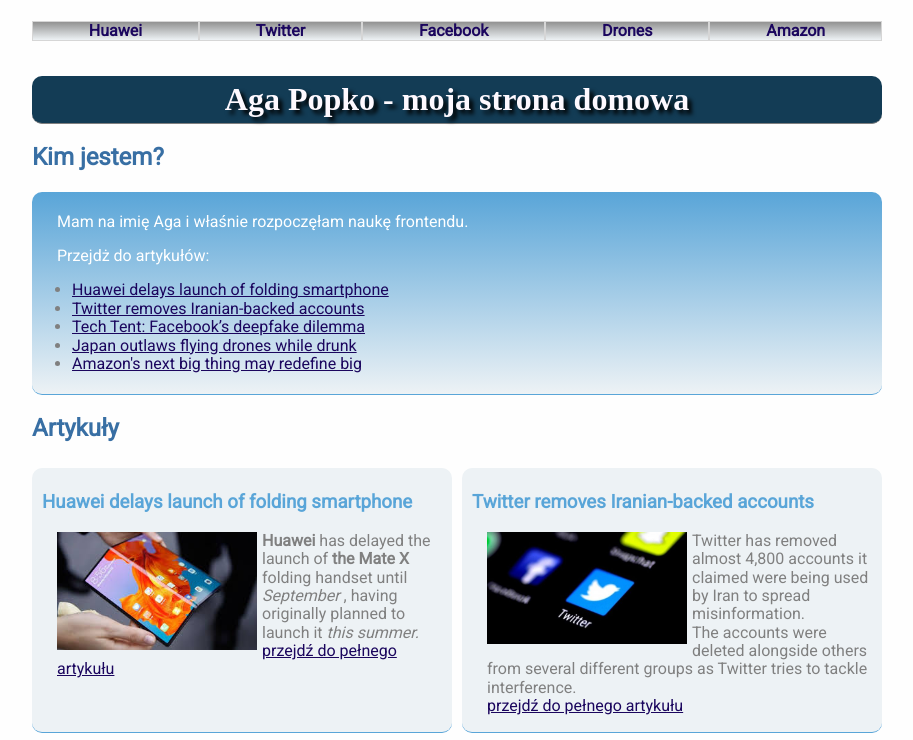
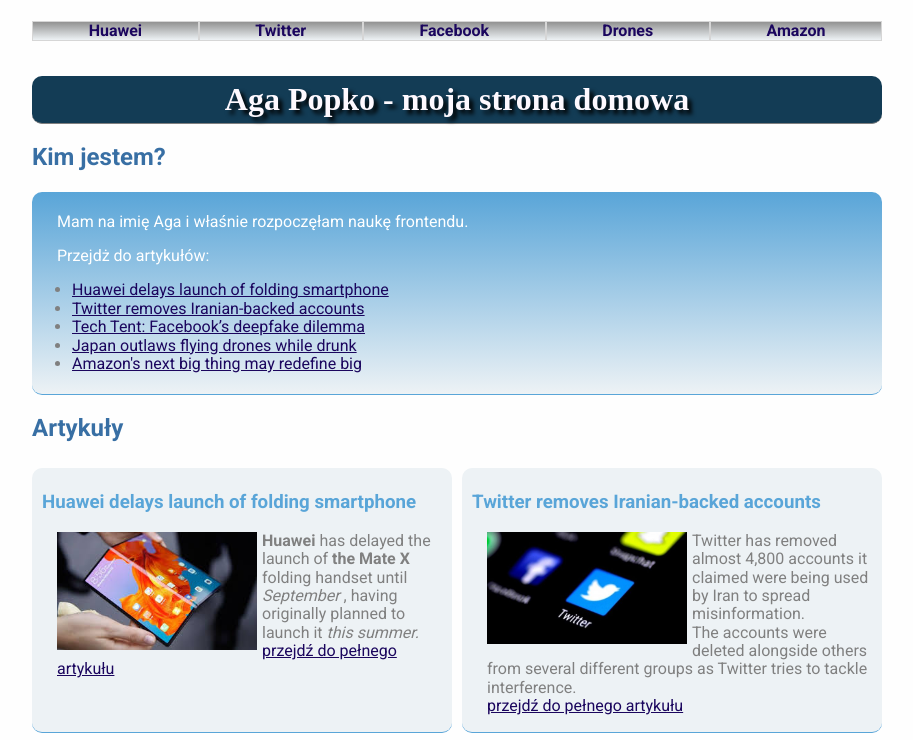
Before and after one commit to AgaPop/homework-gulp, a website: page src/content/index.html in a window 1280 px wide. Shown: the top 740 px of the page, without its empty margins (183-1096 px from the left). Drawn offline with nearby package versions, Linux system fonts and the light colour scheme; files that its build step writes are made by us from their sources; files whose address does not match are found by name; a web font is replaced by a local one.

Commit message:
feat: google fonts

```diff
--- a/src/scss/main.scss
+++ b/src/scss/main.scss
@@ -1,5 +1,7 @@
 @import "_normalize";
 @import "_variables";
+@import url('https://fonts.googleapis.com/css?family=Roboto:400,700&display=swap&subset=latin-ext');
+
 
 html {
   box-sizing: border-box;
```
